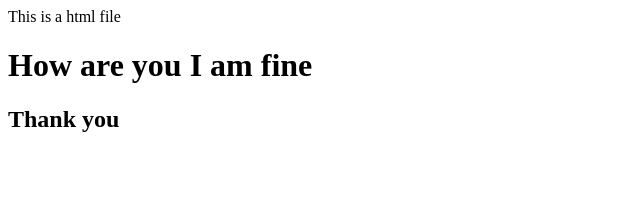
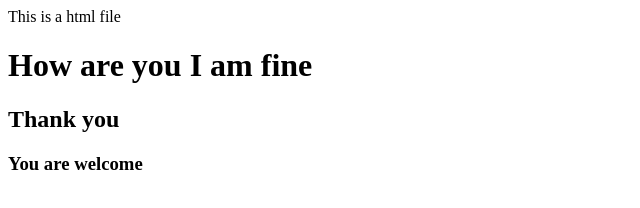
Before and after one commit to mushrura-salsabil/git-hub, a plain HTML site: page index.html in a window 1280 px wide. Shown: the whole page, without its empty margins (0-640 px from the left). Drawn offline with Linux system fonts and the light colour scheme.

Commit message:
You are welcome

```diff
--- a/index.html
+++ b/index.html
@@ -1,3 +1,4 @@
 <p>This is a html file</p>
 <h1>How are you I am fine</h1>
 <h2>Thank you</h2>
+<h3>You are welcome</h3>
```
